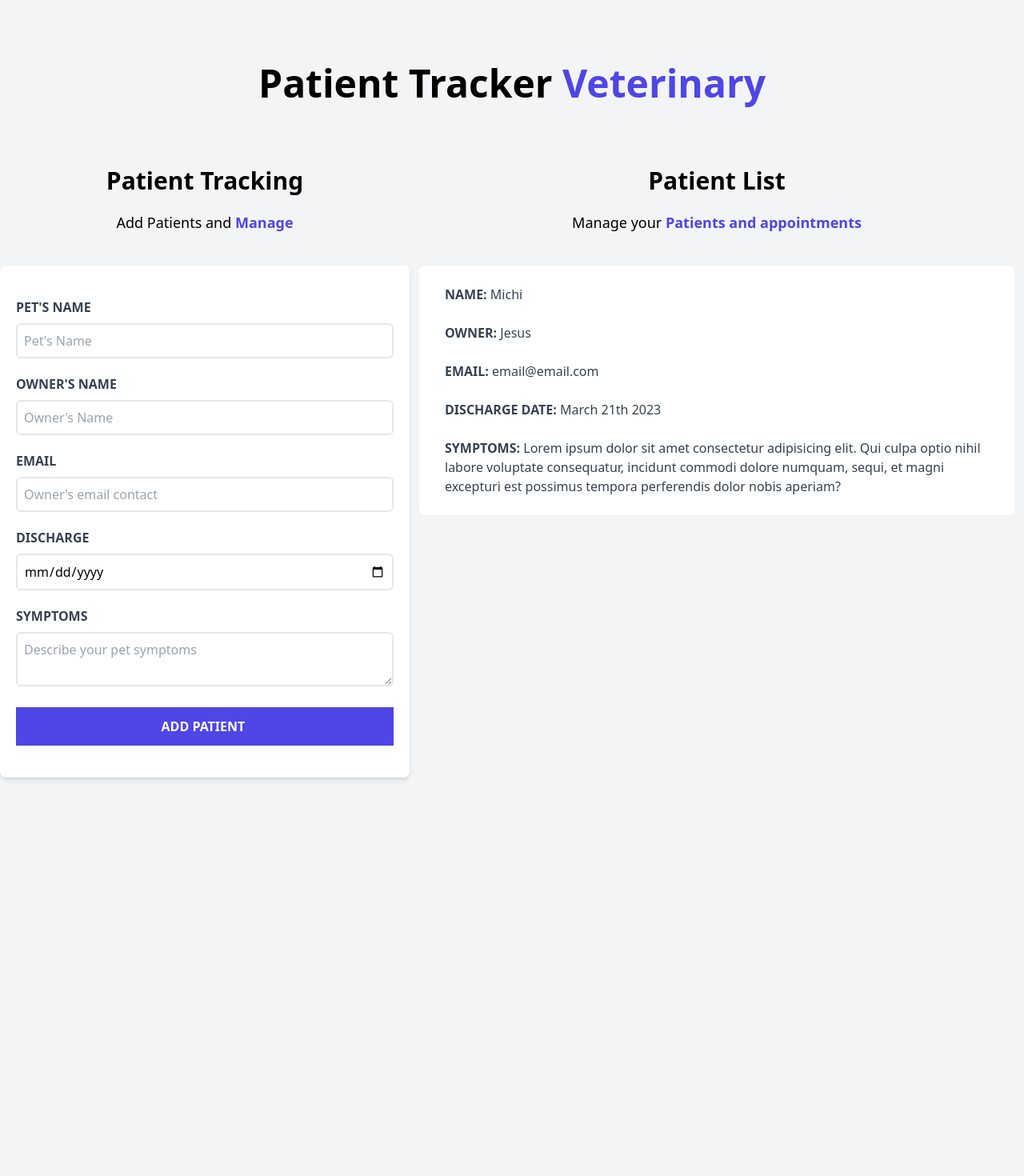
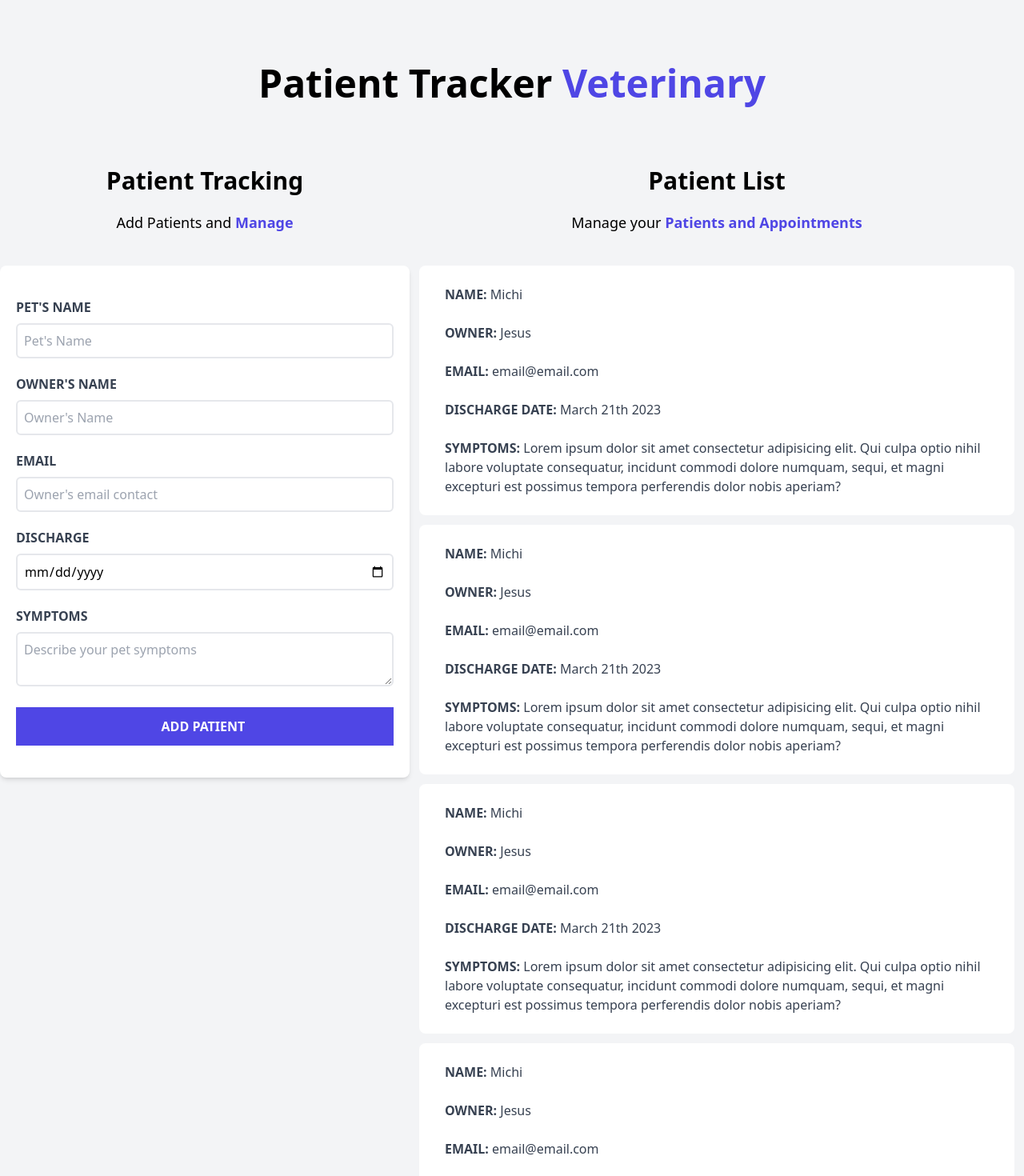
Before and after one commit to JesusLopz/react-course-juan, a React (Vite) app in the folder appointment-react/: page / in a window 1280 px wide. Shown: the top 1470 px of the page at 80% size. Before the commit the page ends 1012 px from the top, so only its background shows below. Built offline with nearby package versions, Linux system fonts and the light colour scheme.

Commit message:
create card component for patient

```diff
--- /dev/null
+++ b/appointment-react/src/components/Patient.jsx
@@ -0,0 +1,23 @@
+const Patient = () => {
+    return(
+        <div className="bg-white m-3 rounded-lg p-3">
+            <p className="px-5 py-3  uppercase text-gray-700 font-bold">Name: {""}
+                <span className="font-normal normal-case">Michi</span>
+            </p>
+            <p className="px-5 py-3  uppercase text-gray-700 font-bold">Owner: {""}
+                <span className="font-normal normal-case">Jesus</span>
+            </p>
+            <p className="px-5 py-3  uppercase text-gray-700 font-bold">Email: {""}
+                <span className="font-normal normal-case">email@email.com</span>
+            </p>
+            <p className="px-5 py-3  uppercase text-gray-700 font-bold">Discharge date: {""}
+                <span className="font-normal normal-case">March 21th 2023</span>
+            </p>
+            <p className="px-5 py-3  uppercase text-gray-700 font-bold">Symptoms: {""}
+                <span className="font-normal normal-case">Lorem ipsum dolor sit amet consectetur adipisicing elit. Qui culpa optio nihil labore voluptate consequatur, incidunt commodi dolore numquam, sequi, et magni excepturi est possimus tempora perferendis dolor nobis aperiam?</span>
+            </p>
+        </div>
+    )
+}
+
+export default Patient
--- a/appointment-react/src/components/PatientList.jsx
+++ b/appointment-react/src/components/PatientList.jsx
@@ -1,26 +1,16 @@
+import Patient from "./Patient.jsx"
+
 const PatientList = () => {
     return(
         <div className="md:w-1/2 lg:w-3/5">
-            <h2 className="font-black text-3xl text-center mb-5">Patient List</h2>
-            <p className="text-lg text-center mb-10">Manage your <span className="text-indigo-600 font-bold">Patients and appointments</span></p>
+            <h2 className="font-black text-3xl text-center">Patient List</h2>
+            <p className="text-lg text-center mt-5 mb-10">Manage your <span className="text-indigo-600 font-bold">Patients and Appointments</span></p>
 
-            <div className="bg-white m-3 rounded-lg p-3">
-                <p className="px-5 py-3  uppercase text-gray-700 font-bold">Name: {""}
-                    <span className="font-normal normal-case">Michi</span>
-                </p>
-                <p className="px-5 py-3  uppercase text-gray-700 font-bold">Owner: {""}
-                    <span className="font-normal normal-case">Jesus</span>
-                </p>
-                <p className="px-5 py-3  uppercase text-gray-700 font-bold">Email: {""}
-                    <span className="font-normal normal-case">email@email.com</span>
-                </p>
-                <p className="px-5 py-3  uppercase text-gray-700 font-bold">Discharge date: {""}
-                    <span className="font-normal normal-case">March 21th 2023</span>
-                </p>
-                <p className="px-5 py-3  uppercase text-gray-700 font-bold">Symptoms: {""}
-                    <span className="font-normal normal-case">Lorem ipsum dolor sit amet consectetur adipisicing elit. Qui culpa optio nihil labore voluptate consequatur, incidunt commodi dolore numquam, sequi, et magni excepturi est possimus tempora perferendis dolor nobis aperiam?</span>
-                </p>
-            </div>
+            <Patient />
+            <Patient />
+            <Patient />
+            <Patient />
+            <Patient />
         </div>
     )
 }
```
